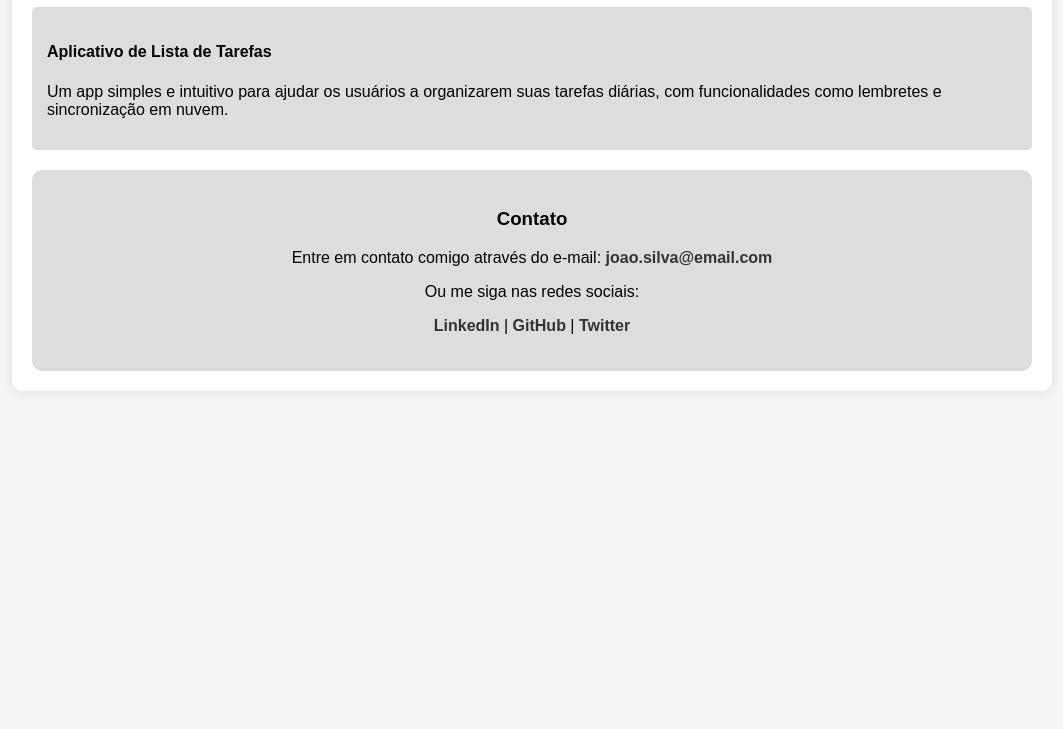
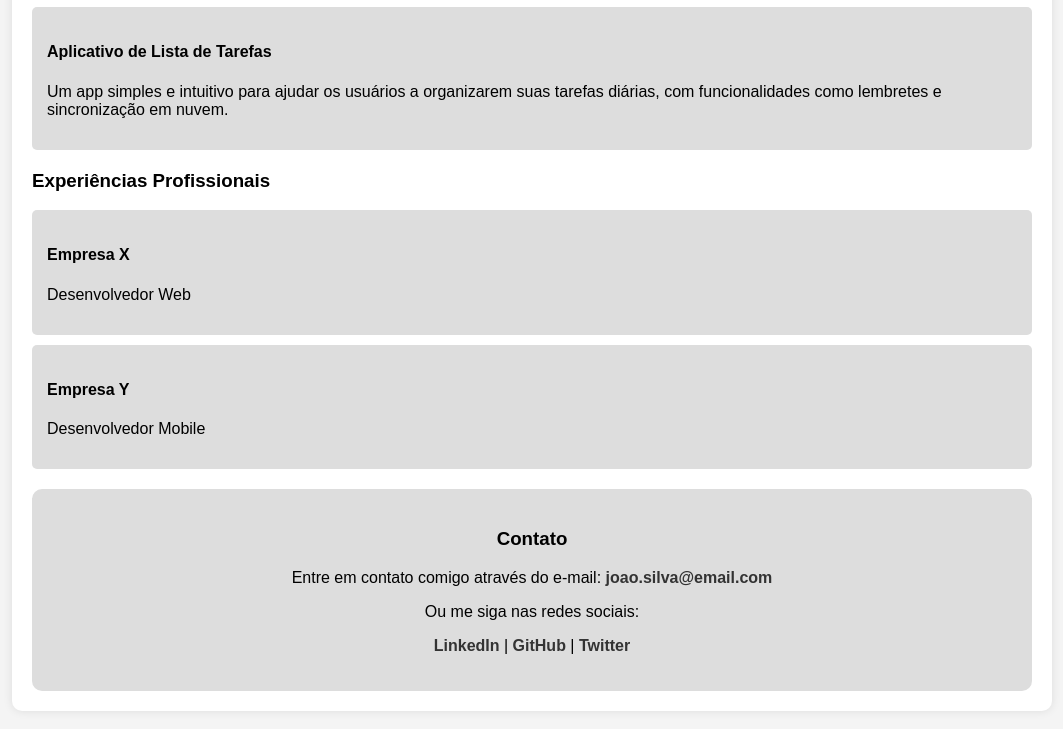
Before and after one commit to rodrifontes/portfolio-git, a plain HTML site: page index.html in a window 1280 px wide. Shown: the part 773-1502 px from the top of the page, without its empty margins (108-1171 px from the left). Before the commit the page ends 1184 px from the top, so only its background shows below. Drawn offline with Linux system fonts and the light colour scheme.

Commit message:
feat: add seção experiencia prof

```diff
--- a/index.html
+++ b/index.html
@@ -39,6 +39,19 @@
           como lembretes e sincronização em nuvem.</p>
       </div>
     </div>
+
+    <div class="projects">
+      <h3>Experiências Profissionais</h3>
+      <div class="project">
+        <h4>Empresa X</h4>
+        <p>Desenvolvedor Web</p>
+      </div>
+      <div class="project">
+        <h4>Empresa Y</h4>
+        <p>Desenvolvedor Mobile</p>
+      </div>
+    </div>
+
     <div class="contact">
       <h3>Contato</h3>
       <p>Entre em contato comigo através do e-mail: <a href="mailto:joao.silva@email.com">joao.silva@email.com</a></p>
```
